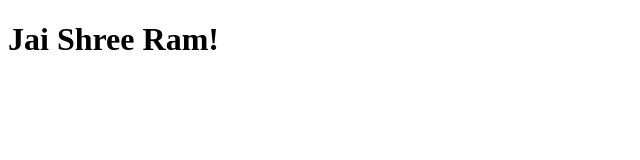
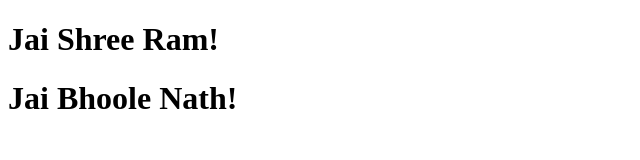
Before and after one commit to AadyaIndolia/ACS, a plain HTML site: page index.html in a window 1280 px wide. Shown: the whole page, without its empty margins (0-640 px from the left). Drawn offline with Linux system fonts and the light colour scheme.

Commit message:
Update index.html

```diff
--- a/index.html
+++ b/index.html
@@ -3,9 +3,10 @@
 <head>
     <meta charset="UTF-8">
     <meta name="viewport" content="width=device-width, initial-scale=1.0">
-    <title>My HTML Page</title>
+    <title>Ram Bhakt</title>
 </head>
 <body>
     <h1>Jai Shree Ram!</h1>
+    <h1>Jai Bhoole Nath!</h1>
 </body>
 </html>
```
